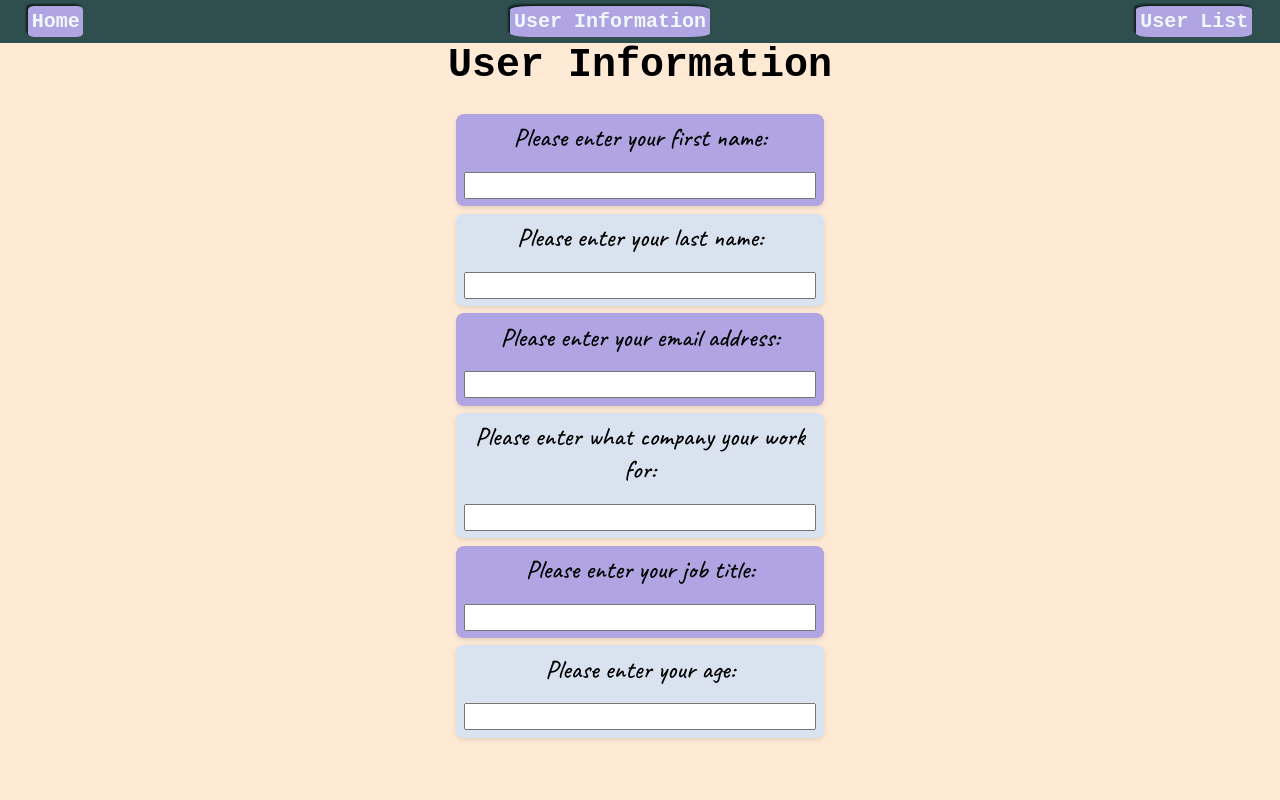
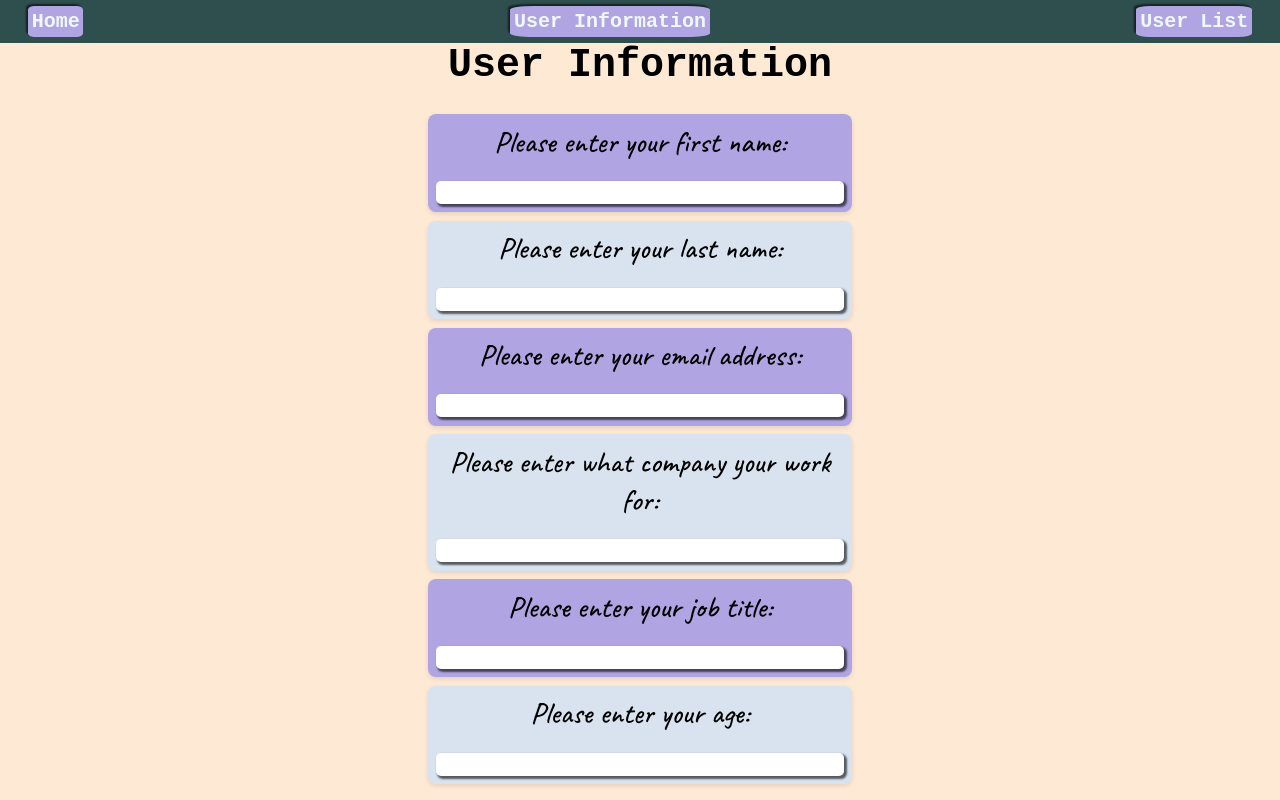
Before and after one commit to dEhiN/SD-Training-Master, a React (Vite) app in the folder local/canadian-business-college/full-stack-web-application/Module7_MEAN_Stack/assignments/1/code/assignment_one/: page /userinfoform in a window 1280 px wide. Built offline with nearby package versions, Linux system fonts and the light colour scheme; the HTML template or start-up script is replaced by a standard one; a web font is replaced by a local one.

Commit message:
Added some comments and css styling for the input field itself

```diff
--- a/local/canadian-business-college/full-stack-web-application/Module7_MEAN_Stack/assignments/1/code/assignment_one/src/components/FormInputElement.css
+++ b/local/canadian-business-college/full-stack-web-application/Module7_MEAN_Stack/assignments/1/code/assignment_one/src/components/FormInputElement.css
@@ -1,9 +1,18 @@
+/* Set the div surrounding the input label and field to be a column-based flex. */
 .input-container {
     display: flex;
     flex-direction: column;
 }
 
+/* For the input field label, align the text to center and add a bottom margin to create space between the label and the field. */
 .input-label {
     text-align: center;
     margin-bottom: 5%;
 }
+
+/* For the input field itself, remove the border but add a border radius and a box shadow to make it look like the field is popping off the page. */
+.input-field {
+    border-radius: 5px;
+    border: none;
+    box-shadow: 2px 2px 2px 1px rgba(0, 0, 0, 0.6);
+}
--- a/local/canadian-business-college/full-stack-web-application/Module7_MEAN_Stack/assignments/1/code/assignment_one/src/components/FormInputElement.jsx
+++ b/local/canadian-business-college/full-stack-web-application/Module7_MEAN_Stack/assignments/1/code/assignment_one/src/components/FormInputElement.jsx
@@ -23,7 +23,7 @@ function FormInputElement(props) {
 		<div className="input-container">
 			<label
 				htmlFor={props.id}
-				className="fonts-google caveat-medium font-size-md input-label"
+				className="fonts-google caveat-medium font-size-bg input-label"
 			>
 				{props.labelText}
 			</label>
@@ -34,6 +34,7 @@ function FormInputElement(props) {
 				placeholder={props.inputPlaceholder}
 				value={props.inputValue}
 				onChange={props.changeFunction}
+				className="input-field"
 			/>
 		</div>
 	);
```
